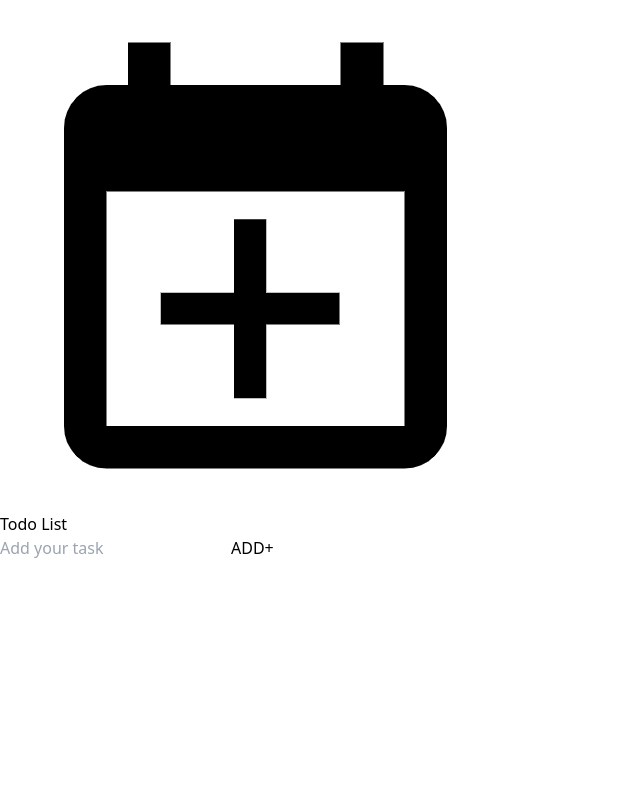
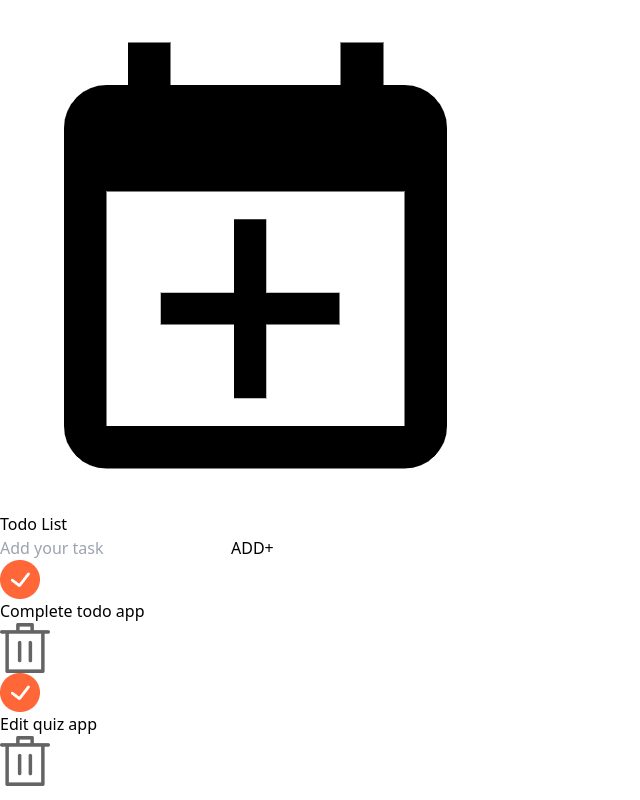
Before and after one commit to ReadyProgramReen/React-Todo-list, a React (Vite) app: page / in a window 1280 px wide. Shown: the whole page, without its empty margins (0-640 px from the left). Built offline with nearby package versions, Linux system fonts and the light colour scheme.

Commit message:
Created component for todo items

```diff
--- a/src/Components/Todo.jsx
+++ b/src/Components/Todo.jsx
@@ -1,5 +1,6 @@
 import React from 'react'
 import todo_icon from '../assets/todo_icon.png'
+import TodoItems from './TodoItems'
 
 const Todo = () => {
   return (
@@ -18,6 +19,13 @@ const Todo = () => {
         <button className='border-none rounded-full bg-orange-600 w-32 h-14 text-white text-lg font font-medium'>ADD+</button>
     </div>
 
+    {/* Todo list  */}
+    <div>
+        <TodoItems text='Complete todo app'/>
+        <TodoItems text='Edit quiz app'/>
+
+    </div>
+
     </div>
   )
 }
--- /dev/null
+++ b/src/Components/TodoItems.jsx
@@ -0,0 +1,25 @@
+import React from 'react'
+import tick from '../assets/tick.png'
+import not_tick from '../assets/not_tick.png'
+import delete_icon from '../assets/delete.png'
+
+
+
+const TodoItems = ({text}) => {
+  return (
+    <div className='flex items-center my-3 gap-2'>
+
+    {/* todo item */}
+        <div className='flex flex-1 items-center cursor-pointer'>
+            <img src={tick} alt="" className='w-7' />
+            <p className='text-slate-700 ml-4 text-[17px]'>{text}</p>
+        </div>
+
+    {/* Delete icon */}
+    <img className='w-3.5 cursor-pointer' src={delete_icon} alt="" />
+
+    </div>
+  )
+}
+
+export default TodoItems
```
